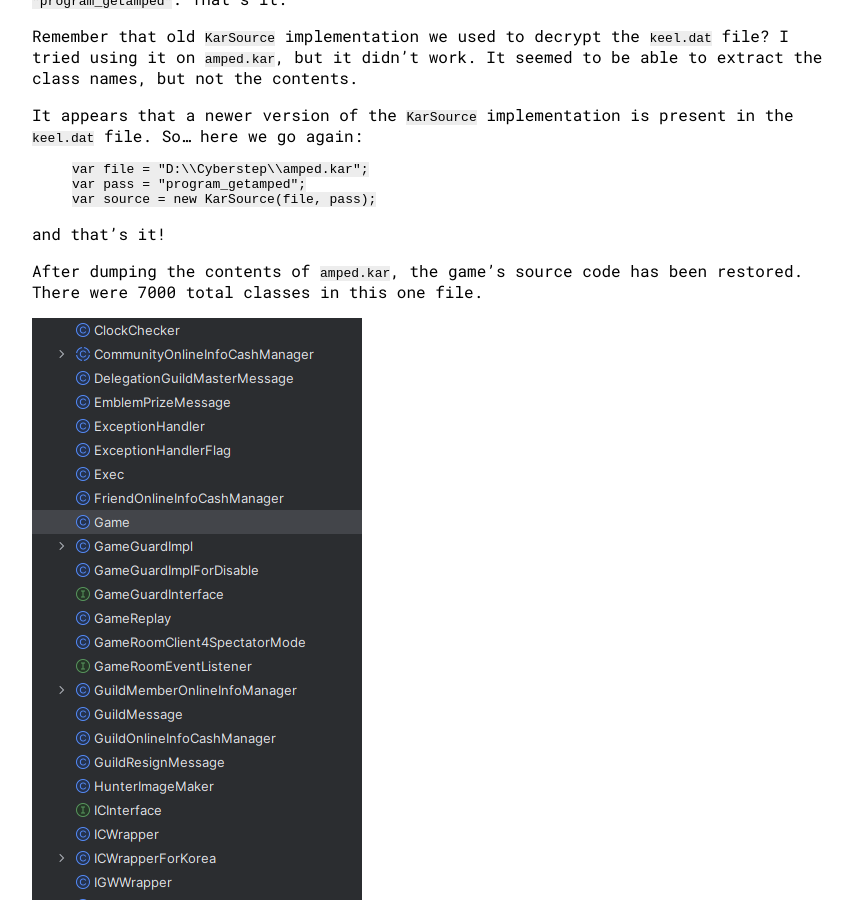
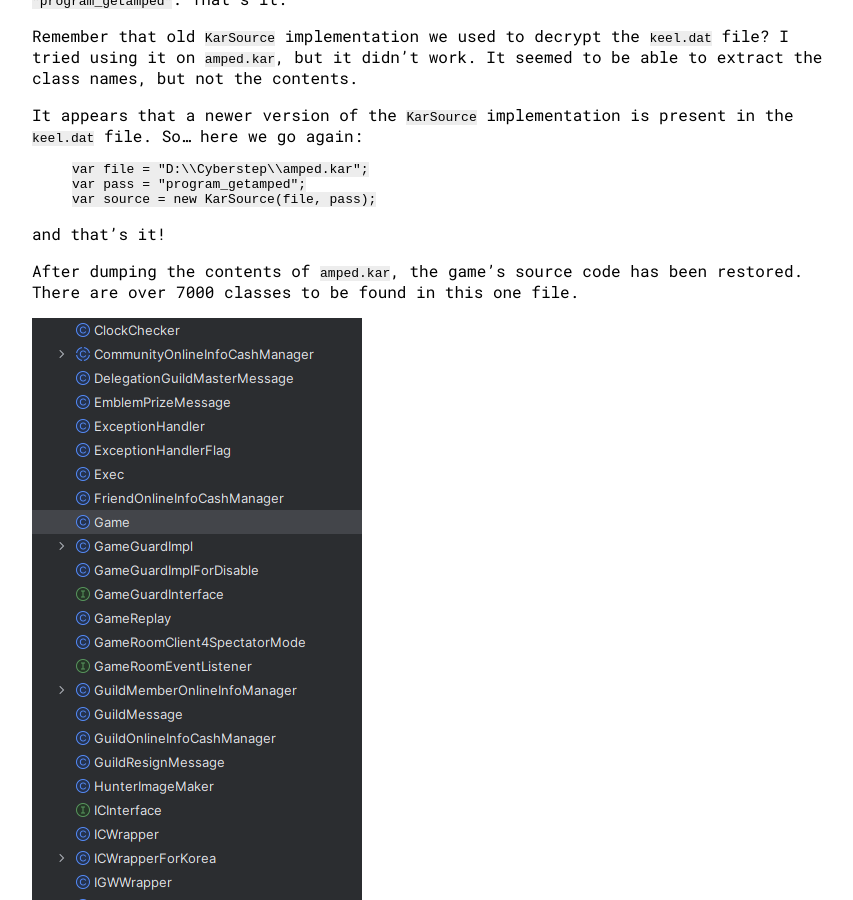
Before and after one commit to Deluze/deluze.github.io, a Jekyll site: the page built from docs/_posts/2024-10-27-unpacking-getamped.md, in a window 1280 px wide and 900 px high, scrolled down 6218 px. Shown: the whole window, without its empty margins (208-1061 px from the left). Built offline with Jekyll 4.4.1, drawn with Linux system fonts in a browser that asks for light colours.

Commit message:
fix: typo

```diff
--- a/docs/_posts/2024-10-27-unpacking-getamped.md
+++ b/docs/_posts/2024-10-27-unpacking-getamped.md
@@ -371,7 +371,7 @@ var source = new KarSource(file, pass);
 and that's it!
 
 After dumping the contents of `amped.kar`, the game's source code has been restored.
-There were 7000 total classes in this one file.
+There are over 7000 classes to be found in this one file.
 
 ![Amped Source Tree](/assets/img/source.png)
 
```
